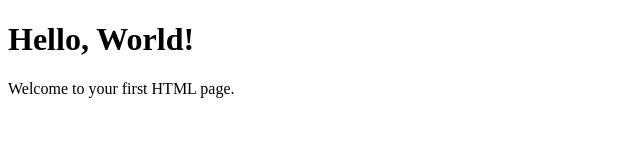
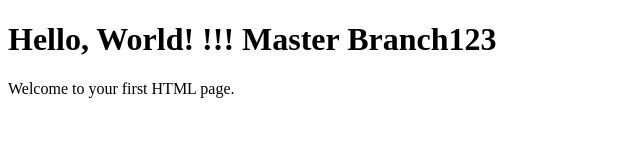
Before and after one commit to tosoth/jenkins-web, a plain HTML site: page index.html in a window 1280 px wide. Shown: the whole page, without its empty margins (0-640 px from the left). Drawn offline with Linux system fonts and the light colour scheme.

Commit message:
Update index.html

```diff
--- a/index.html
+++ b/index.html
@@ -3,10 +3,10 @@
 <head>
     <meta charset="UTF-8">
     <meta name="viewport" content="width=device-width, initial-scale=1.0">
-    <title>Hello World !!! Master Branch123</title>
+    <title>Hello World</title>
 </head>
 <body>
-    <h1>Hello, World!</h1>
+    <h1>Hello, World! !!! Master Branch123</h1>
     <p>Welcome to your first HTML page.</p>
 </body>
 </html>
```
